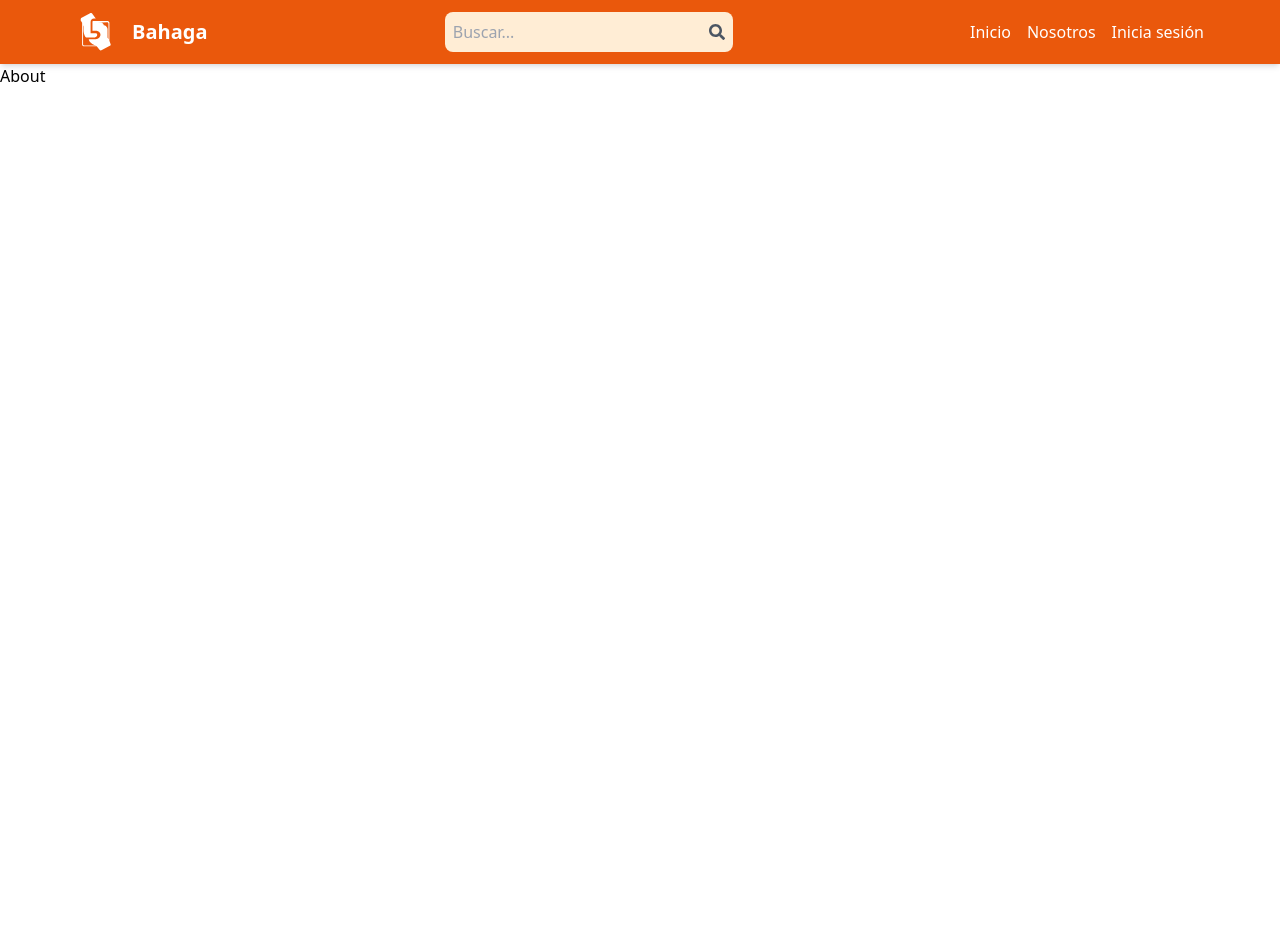
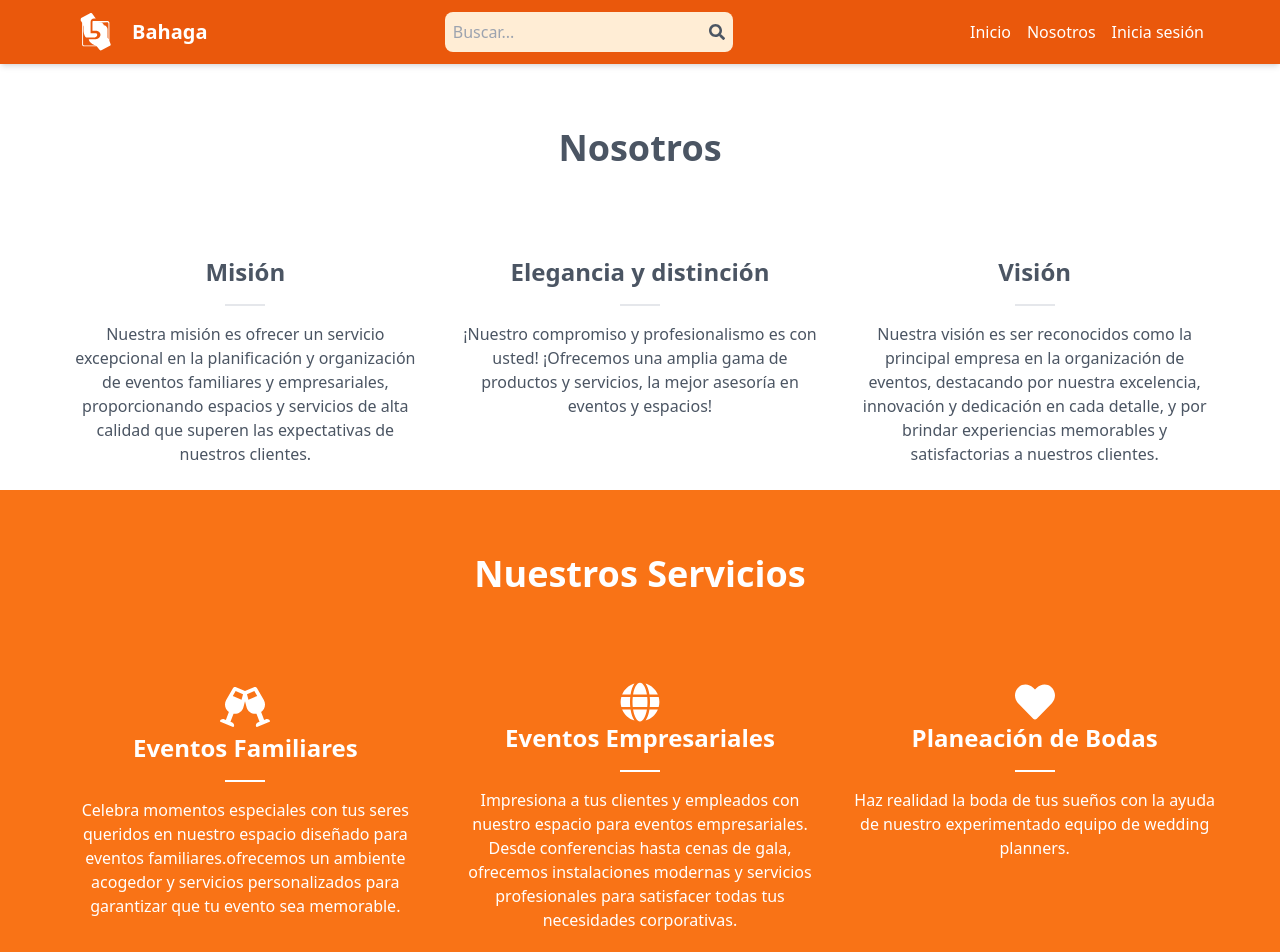
Before and after one commit to Mag091986/mern-bahaga-fullstack, a React (Vite) app in the folder client/: page /about in a window 1280 px wide. Shown: the top 952 px of the page. Before the commit the page ends 800 px from the top, so only its background shows below. Built offline with nearby package versions, Linux system fonts and the light colour scheme; no server answers.

Commit message:
Creamos la pagina de Nosotros y agregamos el componente footer

```diff
--- a/client/src/App.jsx
+++ b/client/src/App.jsx
@@ -1,4 +1,5 @@
 import { BrowserRouter, Route, Routes } from 'react-router-dom';
+import Footer from './components/Footer';
 import Header from './components/Header';
 import PrivateRoute from './components/PrivateRoute';
 import './index.css';
@@ -29,6 +30,7 @@ export default function App() {
           <Route path='/update-listing/:listingId' element={<UpdateListing />}></Route>
         </Route>
       </Routes>
+      <Footer/>
     </BrowserRouter>
   )
 }
--- /dev/null
+++ b/client/src/components/Footer.jsx
@@ -0,0 +1,9 @@
+import React from 'react';
+
+export default function Footer() {
+  return (
+    <footer className="bg-gray-300 text-gray-600 text-center py-4 bottom-0 w-full">
+      <p className="text-sm">Copyright © 2024 - Bahaga Eventos</p>
+    </footer>
+  );
+}
--- a/client/src/components/ListingItem.jsx
+++ b/client/src/components/ListingItem.jsx
@@ -18,7 +18,7 @@ export default function ListingItem({ listing }) {
             {listing.name}
           </p>
           <div className='flex items-center gap-1'>
-            <MdLocationOn className='h-4 w-4 text-green-700' />
+            <MdLocationOn className='h-4 w-4 text-orange-600' />
             <p className='text-sm text-gray-600 truncate w-full'>
               {listing.address}
             </p>
--- a/client/src/pages/About.jsx
+++ b/client/src/pages/About.jsx
@@ -1,7 +1,89 @@
-import React from 'react'
+import React from 'react';
+import { FaGlassCheers, FaGlobe, FaHeart } from "react-icons/fa";
+
 
 export default function About() {
   return (
-    <div>About</div>
-  )
+    <div className="text-center text-white">
+      {/* Header Section */}
+      <div className="text-gray-600 py-16 font-bold text-4xl">
+        Nosotros
+      </div>
+
+      {/* Mission, Elegance, and Vision Content */}
+      <div className="py-6 grid grid-cols-1 md:grid-cols-3 gap-8 px-6 md:px-16">
+
+        {/* Mission Section */}
+        <div className="text-sm md:text-base flex flex-col items-center">
+          <h3 className="text-2xl font-bold mb-4 text-gray-600">Misión</h3>
+          <div className="border-t-2 text-gray-600 w-10 mb-4"></div>
+          <p className="text-gray-600">
+            Nuestra misión es ofrecer un servicio excepcional en la planificación y organización de eventos familiares y empresariales, proporcionando espacios y servicios de alta calidad que superen las expectativas de nuestros clientes.
+          </p>
+        </div>
+
+        {/* Elegance and Distinction Section */}
+        <div className="text-sm md:text-base flex flex-col items-center">
+          <h3 className="text-2xl font-bold mb-4 text-gray-600">Elegancia y distinción</h3>
+          <div className="border-t-2 text-gray-600 w-10 mb-4"></div>
+          <p className="text-gray-600">
+            ¡Nuestro compromiso y profesionalismo es con usted! ¡Ofrecemos una amplia gama de productos y servicios, la mejor asesoría en eventos y espacios!
+          </p>
+        </div>
+
+        {/* Vision Section */}
+        <div className="text-sm md:text-base flex flex-col items-center">
+          <h3 className="text-2xl font-bold mb-4 text-gray-600">Visión</h3>
+          <div className="border-t-2 text-gray-600 w-10 mb-4"></div>
+          <p className="text-gray-600">
+            Nuestra visión es ser reconocidos como la principal empresa en la organización de eventos, destacando por nuestra excelencia, innovación y dedicación en cada detalle, y por brindar experiencias memorables y satisfactorias a nuestros clientes.
+          </p>
+        </div>
+
+      </div>
+
+      {/* Header Section */}
+      <div className="bg-orange-500 py-16 font-bold text-4xl">
+        Nuestros Servicios
+      </div>
+
+      {/* Mission, Elegance, and Vision Content */}
+      <div className="bg-orange-500 py-6 grid grid-cols-1 md:grid-cols-3 gap-8 px-6 md:px-16">
+
+        {/* Mission Section */}
+        <div className="text-sm md:text-base flex flex-col items-center">
+          <FaGlassCheers size={50} />
+          <h3 className="text-2xl font-bold mb-4">Eventos Familiares</h3>
+          <div className="border-t-2 border-white w-10 mb-4"></div>
+          <p>
+            Celebra momentos especiales con tus seres queridos en nuestro espacio diseñado para eventos familiares.ofrecemos un ambiente acogedor y servicios personalizados para garantizar que tu evento sea memorable.
+          </p>
+        </div>
+
+        {/* Elegance and Distinction Section */}
+        <div className="text-sm md:text-base flex flex-col items-center">
+          <FaGlobe size={40} />
+          <h3 className="text-2xl font-bold mb-4">Eventos Empresariales</h3>
+          <div className="border-t-2 border-white w-10 mb-4"></div>
+          <p>
+            Impresiona a tus clientes y empleados con nuestro espacio para eventos empresariales. Desde conferencias hasta cenas de gala, ofrecemos instalaciones modernas y servicios profesionales para satisfacer todas tus necesidades corporativas.
+          </p>
+        </div>
+
+        {/* Vision Section */}
+        <div className="text-sm md:text-base flex flex-col items-center">
+          <FaHeart size={40}/>
+          <h3 className="text-2xl font-bold mb-4">Planeación de Bodas</h3>
+          <div className="border-t-2 border-white w-10 mb-4"></div>
+          <p>
+            Haz realidad la boda de tus sueños con la ayuda de nuestro experimentado equipo de wedding planners.
+          </p>
+        </div>
+
+      </div>
+
+
+    </div>
+
+  );
 }
--- a/client/src/pages/Home.jsx
+++ b/client/src/pages/Home.jsx
@@ -78,7 +78,7 @@ export default function Home() {
             <div className="font-semibold">
               <div className="font-bold my-3">
                 <h2 className="text-2xl font-bold text-gray-600">Salones en Descuento</h2>
-                <Link className="text-sm text-orange-600 hover:underline" to={'/search?offer=true'}>Ver más ofertas</Link>
+                <Link className="text-sm text-orange-600 hover:underline" to={'/search?offer=true'}>Ver más ofertas...</Link>
               </div>
               <div className="flex flex-wrap gap-4">
                 {
@@ -93,7 +93,7 @@ export default function Home() {
             <div className="font-semibold">
               <div className="font-bold my-3">
                 <h2 className="text-2xl font-bold text-gray-600">Salones por dias</h2>
-                <Link className="text-sm text-orange-600 hover:underline" to={'/search?type=day'}>Ver más salones</Link>
+                <Link className="text-sm text-orange-600 hover:underline" to={'/search?type=day'}>Ver más salones...</Link>
               </div>
               <div className="flex flex-wrap gap-4">
                 {
@@ -108,7 +108,7 @@ export default function Home() {
             <div className="font-semibold">
               <div className="font-bold my-3">
                 <h2 className="text-2xl font-bold text-gray-600">Alquiler por horas</h2>
-                <Link className="text-sm text-orange-600 hover:underline" to={'/search?type=hour'}>Ver más salones</Link>
+                <Link className="text-sm text-orange-600 hover:underline" to={'/search?type=hour'}>Ver más salones...</Link>
               </div>
               <div className="flex flex-wrap gap-4">
                 {
```
